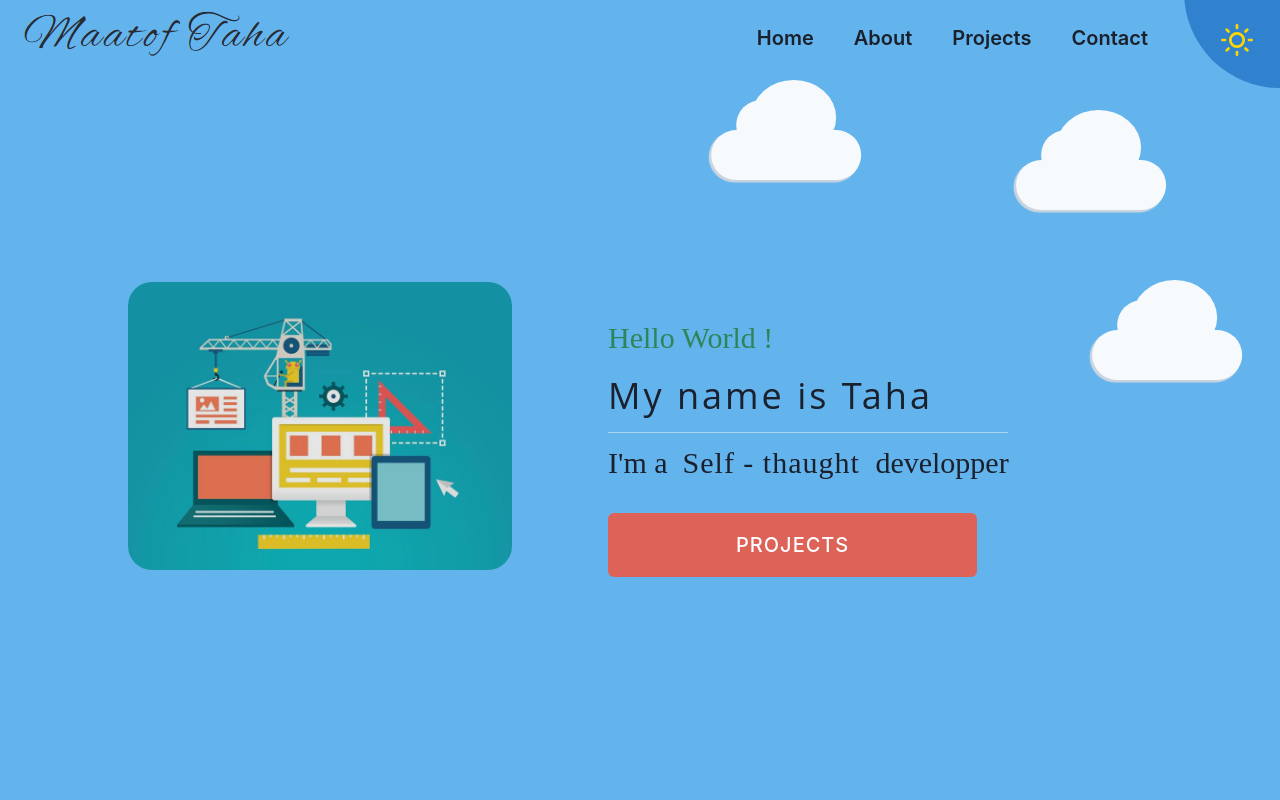
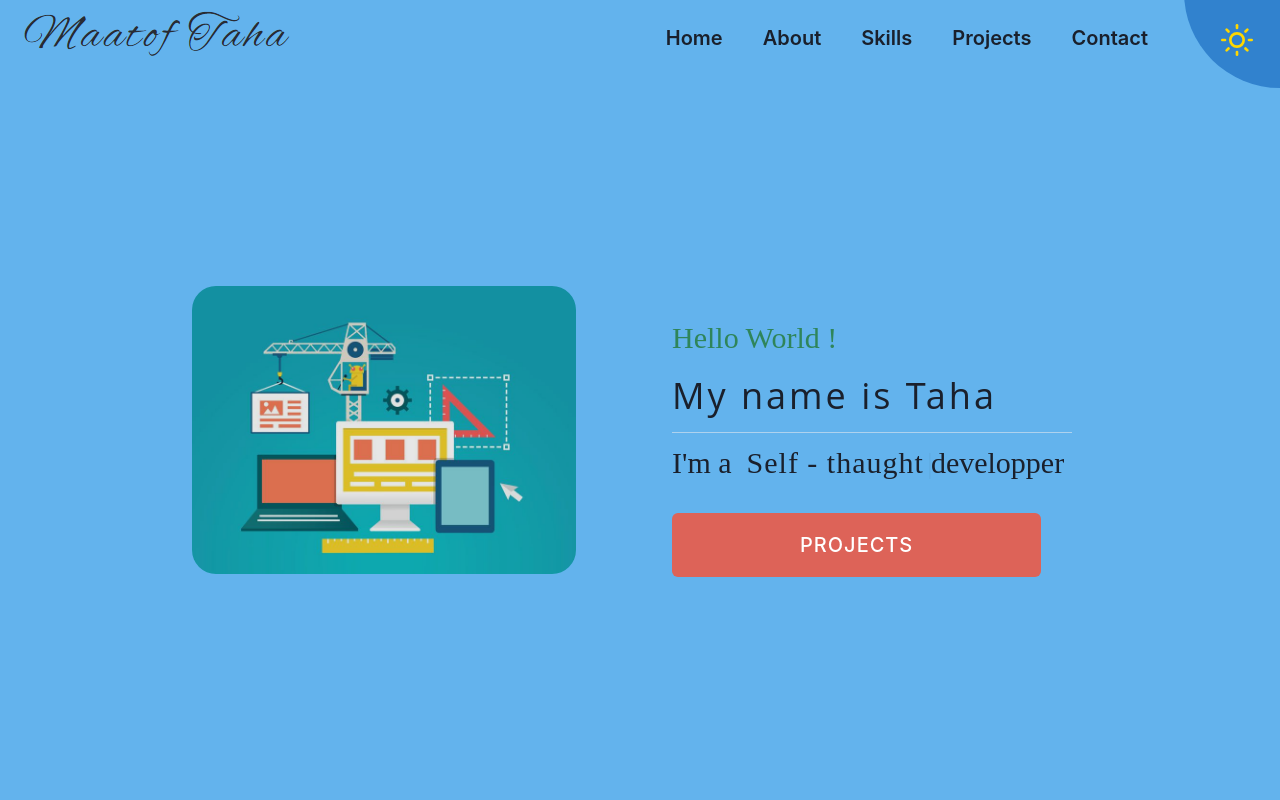
Before and after one commit to tahasama/myPortfolio, a React (Create React App) app: page / in a window 1280 px wide. Shown: the top 800 px of the page. Built offline with nearby package versions, Linux system fonts and the light colour scheme.

Commit message:
general restyling

```diff
--- a/src/components/home.tsx
+++ b/src/components/home.tsx
@@ -78,20 +78,20 @@ const Home = () => {
           top={["0", "-24vh", "0", "0"]}
           // mt={["40", "20"]}
         >
-          <Box position={"absolute"} top={["0vh", "30vh", "0vh"]} right={"5"}>
+          {/* <Box position={"absolute"} top={["0vh", "30vh", "0vh"]} right={"5"}>
             <CloudNstars />
-          </Box>
+          </Box> */}
 
           <Flex
             // top={[1, -1, -1]}
             visibility={["hidden", "hidden", "visible", "visible"]}
             position={"relative"}
             alignItems={"center"}
-            left={["0", "0", "-5", "-6", "16"]}
+            left={["0", "0", "-10", "-6", "32"]}
             mx={16}
             top={["0", "-8", "-10", "-10"]}
             onMouseOver={() => enterF()}
-            w={["70%", "44%", "45%", "50%", "30%"]}
+            w={["70%", "44%", "43vw", "50%", "30%"]}
             cursor={"pointer"}
             onClick={toggleColorMode}
             // borderRadius={"3xl"}
@@ -127,42 +127,45 @@ const Home = () => {
               )}
               <Flex
                 pos={"relative"}
-                justifyContent="space-between"
-                mt={2}
+                // justifyContent="center"
+                // mt={[-10, -10, 2, 2, 2]}
                 fontWeight={"300"}
                 fontSize={"xl"}
                 fontFamily={"Amiri"}
+                w={["0", "full"]}
+                p={0}
+                m={[-4, 0, 0, 0, 0]}
               >
                 <Box
                   textAlign={"start"}
-                  _groupHover={{ animation: `${falling} 1.5s ease-in-out .4s` }}
+                  _groupHover={{ animation: `${falling} 1.3s ease-in-out .4s` }}
                   // bgColor={"white"}
-                  overflow={"visible"}
+                  // overflow={"visible"}
                   opacity={0}
                 >
                   Efficient Work
                 </Box>
                 <Box
                   textAlign={"center"}
-                  _groupHover={{ animation: `${falling} 2s ease-in-out .6s` }}
+                  _groupHover={{ animation: `${falling} 1.7s ease-in-out .6s` }}
                   // bgColor={"white"}
                   overflow={"visible"}
                   opacity={0}
                 >
                   Great UX
-                </Box>{" "}
+                </Box>
                 <Box
                   textAlign={"center"}
-                  _groupHover={{ animation: `${falling} 1.7s ease-in-out .2s` }}
+                  _groupHover={{ animation: `${falling} 1.4s ease-in-out .2s` }}
                   // bgColor={"white"}
                   overflow={"visible"}
                   opacity={0}
                 >
                   Exceptional Apps
-                </Box>{" "}
+                </Box>
                 <Box
                   textAlign={"end"}
-                  _groupHover={{ animation: `${falling} 2.3s ease-in-out .8s` }}
+                  _groupHover={{ animation: `${falling} 2s ease-in-out .8s` }}
                   // bgColor={"white"}
                   overflow={"visible"}
                   opacity={0}
@@ -172,15 +175,17 @@ const Home = () => {
               </Flex>
             </motion.div>
           </Flex>
+
           <Flex
             zIndex={2}
             flexDirection="column"
             position="relative"
-            alignItems={["center", "start"]}
+            alignItems={["center", "center", "start", "start", "start"]}
             lineHeight={"taller"}
             top={["-26vh", "-16"]}
             w={["full", "auto"]}
-            left={["0", "0", "-16", "-7", "24"]}
+            left={["0", "4", "-16", "-7", "40"]}
+            ml={[0, 0, 0, 0, 0]}
           >
             <Box
               color={colorMode === "light" ? "green.600" : "green.300"}
@@ -202,7 +207,7 @@ const Home = () => {
             <Divider w={[240, 280, 280, 380, 400]} />
             <Flex
               position={"relative"}
-              w={["278px", "60vw", "46vw"]}
+              w={["278px", "60vw", "40vw", "46vw", "46vw"]}
               fontSize={["md", "lg", "xl", "2xl", "3xl"]}
               fontWeight={[600, 400]}
               fontFamily={"tajawal"}
--- a/src/components/navbar.tsx
+++ b/src/components/navbar.tsx
@@ -28,7 +28,7 @@ const Navbar = () => {
 
   const { colorMode, toggleColorMode } = useColorMode();
   const { isOpen, onToggle } = useDisclosure();
-  const navi = ["Home", "About", "Projects", "Contact"];
+  const navi = ["Home", "About", "Skills", "Projects", "Contact"];
 
   return (
     <Flex
@@ -51,9 +51,13 @@ const Navbar = () => {
         h={"12"}
       >
         {!isOpen ? (
-          <HamburgerIcon boxSize={8} mx={-1} />
+          <motion.div whileTap={{ rotate: 180 }}>
+            <HamburgerIcon boxSize={8} mx={-1} />
+          </motion.div>
         ) : (
-          <CloseIcon boxSize={5} mx={0} />
+          <motion.div whileTap={{ rotate: 180 }}>
+            <CloseIcon boxSize={5} mx={0} />
+          </motion.div>
         )}
       </Button>
       {/* </Flex> */}
@@ -64,7 +68,7 @@ const Navbar = () => {
           h={"full"}
           color={colorOn}
           bgGradient={navNav}
-          opacity={0.7}
+          opacity={1}
           visibility={["visible", "visible", "hidden"]}
         >
           <List
--- a/src/components/projects.tsx
+++ b/src/components/projects.tsx
@@ -19,14 +19,16 @@ import { MdSettings } from "react-icons/md";
 // import proj1n from "../images/proj/proj1/proj1n1.png";
 import proj1 from "../images/proj/proj1/QualityApp.png";
 import proj2 from "../images/proj/proj2/EditorApp.png";
+import { Element } from "react-scroll";
 
 const Projects = () => {
   const bglOnLight = useColorModeValue("rgba(111,134,198,255)", "gray.900");
   const { colorMode } = useColorMode();
 
   return (
+    <>
       <Box
-      h={["220vh", "220vh", "160vh", "140vh", "140vh"]}
+        h={["250vh", "220vh", "170vh", "170vh", "140vh"]}
         bg={bglOnLight}
         clipPath={[
           "polygon(26% 3%, 100% 0, 100% 100%, 0 100%, 0 0)",
@@ -38,13 +40,15 @@ const Projects = () => {
         mt={["-152vh", "-150vh", "-40vh", "-70vh", "-50vh"]}
         zIndex={2}
       >
+        <Element name="Projects"></Element>
+
         <Flex flexDir={"column"} top={80} position={"relative"} gap={20}>
           <Flex
             flexDir={["column", "column", "row", "row", "row"]}
             justifyContent={"center"}
             alignItems={"center"}
             w={"97%"}
-          mx={[2, 2, 2, 2, 10]}
+            mx={[2, 2, 2, 5, 10]}
             mt={["-28vh", "-25vh", "-20vh", "-20vh", "-5vh"]}
           >
             <Img
@@ -129,11 +133,13 @@ const Projects = () => {
                   style={{ textDecoration: "none" }}
                 >
                   <Button
-                  px={"16"}
+                    px={["12", "16", "16", "16", "16"]}
                     py={6}
                     my={10}
-                  mx={4}
-                  colorScheme={colorMode !== "light" ? "linkedin" : "facebook"}
+                    mx={2}
+                    colorScheme={
+                      colorMode !== "light" ? "linkedin" : "facebook"
+                    }
                   >
                     Demo
                   </Button>
@@ -145,10 +151,10 @@ const Projects = () => {
                   style={{ textDecoration: "none" }}
                 >
                   <Button
-                  px={"16"}
+                    px={["12", "16", "16", "16", "16"]}
                     py={6}
                     my={10}
-                  mx={4}
+                    mx={[1, 1, 4, 4, 4]}
                     colorScheme={colorMode !== "light" ? "teal" : "pink"}
                   >
                     Code
@@ -163,7 +169,8 @@ const Projects = () => {
             alignItems={"center"}
             position={"relative"}
             w={"97%"}
-          mx={[2, 2, 5, 0, 0]}
+            // mx={[2, 2, 5, 0, 0]}
+            mx={[2, 2, 0, 5, 10]}
           >
             <Box w={"100%"}>
               <Text
@@ -240,11 +247,13 @@ const Projects = () => {
                   style={{ textDecoration: "none" }}
                 >
                   <Button
-                  px={"16"}
+                    px={["12", "16", "16", "16", "16"]}
                     py={6}
                     my={10}
-                  mx={4}
-                  colorScheme={colorMode !== "light" ? "linkedin" : "facebook"}
+                    mx={2}
+                    colorScheme={
+                      colorMode !== "light" ? "linkedin" : "facebook"
+                    }
                   >
                     Demo
                   </Button>
@@ -256,10 +265,10 @@ const Projects = () => {
                   style={{ textDecoration: "none" }}
                 >
                   <Button
-                  px={"16"}
+                    px={["12", "16", "16", "16", "16"]}
                     py={6}
                     my={10}
-                  mx={4}
+                    mx={[1, 1, 4, 4, 4]}
                     colorScheme={colorMode !== "light" ? "teal" : "pink"}
                   >
                     Code
@@ -312,6 +321,7 @@ const Projects = () => {
         </Flex> */}
         </Flex>
       </Box>
+    </>
   );
 };
 
--- a/src/components/skills.tsx
+++ b/src/components/skills.tsx
@@ -35,6 +35,7 @@ import { IoIosRocket } from "react-icons/io";
 
 import { motion } from "framer-motion";
 // import Projects from "./projects";
+import { Element } from "react-scroll";
 
 const Skills = () => {
   const { colorMode } = useColorMode();
@@ -47,6 +48,7 @@ const Skills = () => {
 
   return (
     <>
+      <Element name="Skills"></Element>
       <Flex
         w={"100%"}
         flexDir={["column", "column", "column", "column"]}
@@ -60,10 +62,13 @@ const Skills = () => {
           "ellipse(100% 100% at 48% 100%)",
           "ellipse(100% 100% at 45% 100%)",
         ]}
-        mt={["-140vh", "-130vh", "-70vh", "-80vh", "-60vh"]}
+        // mt={["-140vh", "-130vh", "-70vh", "-80vh", "-60vh"]}
+        mt={["-140vh", "-130vh", "-75vh", "-75vh", "-75vh"]}
         h={["4500px", "615vh", "230vh", "270vh", "220vh"]}
       >
+        {/* <Element name="Skills"></Element> */}
         <motion.div style={{ margin: 0, padding: 0, width: "100%" }}>
+          {/* <Element name="Skills"></Element> */}
           <Grid
             templateColumns={[
               "repeat(2, 1fr)",
@@ -115,7 +120,7 @@ const Skills = () => {
                     <Img
                       src={resD}
                       color="purple.500"
-                      h="9vh"
+                      h={["9vh", "9vh", "9vh", "9vh", "7.7vh"]}
                       filter={"grayscale(100%) brightness(2)"}
                       // transform={"scale(0.9)"}
                       m={0}
@@ -553,7 +558,7 @@ const Skills = () => {
                     >
                       <Img
                         src={colorMode === "light" ? expressL : expressL}
-                        w={["60%", "50%", "90%", "45%"]}
+                        w={["60%", "50%", "90%", "45%", "39%"]}
                         filter={"brightness(.92)"}
                         // transform={[
                         //   "scale(1)",
@@ -664,7 +669,7 @@ const Skills = () => {
               textAlign={"center"}
               fontWeight={"200"}
               // px={1}
-              p={[2, 4, 1, 1, 1]}
+              p={[2, 4, 1, 0, 1]}
               // mx={-10}
             >
               <Text> Version Control </Text>
@@ -748,7 +753,7 @@ const Skills = () => {
                     >
                       <Img
                         src={colorMode === "light" ? gitL : gitL}
-                        w={["60%", "90%", "80%", "40%"]}
+                        w={["60%", "90%", "80%", "40%", "35%"]}
                         filter={"brightness(.92)"}
                         // transform={[
                         //   "scale(1)",
@@ -789,7 +794,7 @@ const Skills = () => {
                           "scale(1)",
                           "scale(0.9)",
                           "scale(0.9)",
-                          "scale(0.7)",
+                          "scale(0.9)",
                           // "scale(0.7)",
                         ]}
                       />
```
Also changed, not shown: src/components/about.tsx (+5 -4 lines). Lines whose indentation alone changed are shown as unchanged.
